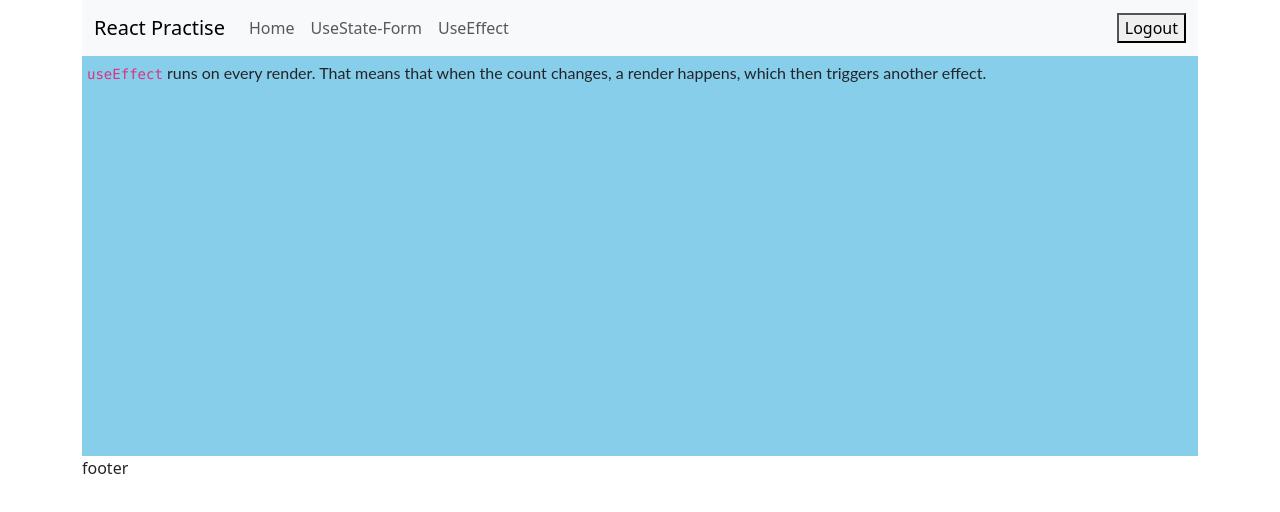
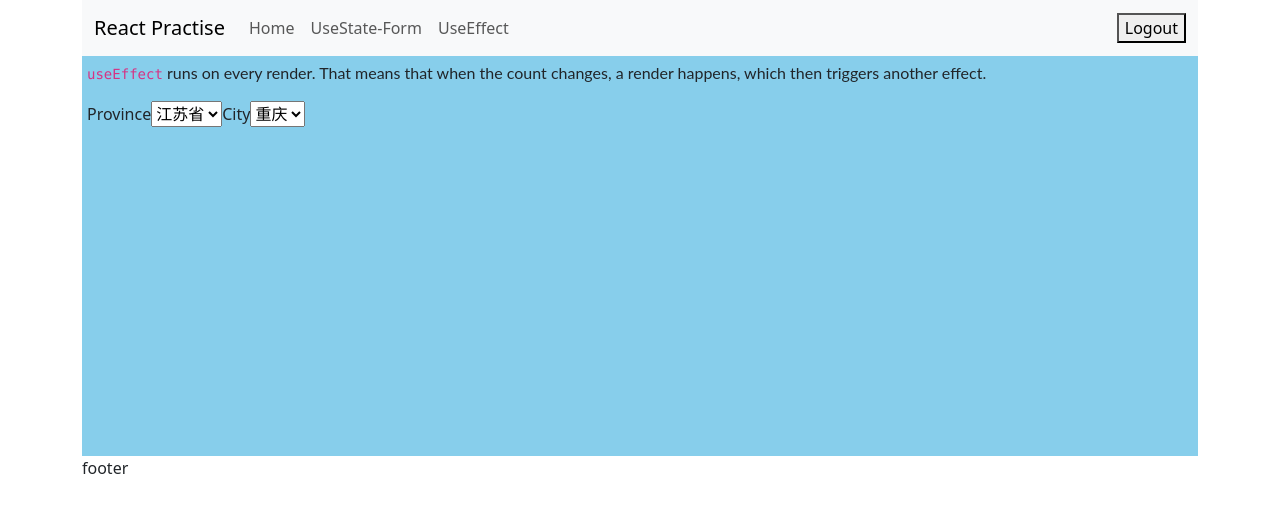
Before and after one commit to bernie-ning/react-starter, a React (Create React App) app: page /StepB in a window 1280 px wide. Shown: the top 512 px of the page. Built offline with nearby package versions, Linux system fonts and the light colour scheme.

Commit message:
2 files modified, 1 added

```diff
--- /dev/null
+++ b/src/pages/DropDownList.tsx
@@ -0,0 +1,18 @@
+import * as React from 'react';
+
+export default function DropDownList(props) {
+  return (
+    <>
+      <label htmlFor={props.labelId}>{props.labelName}</label>
+      <select
+        id={props.labelId}
+        value={props.selectedValue}
+        onChange={props.onChange}
+      >
+        {props.lovs.map((lov) => (
+          <option value={lov.code}>{lov.name}</option>
+        ))}
+      </select>
+    </>
+  );
+}
--- a/src/pages/StepA.tsx
+++ b/src/pages/StepA.tsx
@@ -60,6 +60,7 @@ export default function StepA() {
             value="man"
             id="man"
             name="gender"
+            checked
             onChange={handleChange}
           />
           <label htmlFor="man" className="col-sm-2 col-form-label">
--- a/src/pages/StepB.tsx
+++ b/src/pages/StepB.tsx
@@ -1,11 +1,57 @@
 import * as React from 'react';
+import DropDownList from './DropDownList';
 
 export default function StepB() {
+  const cityData = [
+    { code: 'sz', name: '深圳', provinceCode: 'gd' },
+    { code: 'gz', name: '广州', provinceCode: 'gd' },
+    { code: 'fs', name: '佛山', provinceCode: 'gd' },
+    { code: 'jm', name: '江门', provinceCode: 'gd' },
+    { code: 'zs', name: '中山', provinceCode: 'gd' },
+    { code: 'cd', name: '成都', provinceCode: 'sc' },
+    { code: 'dz', name: '达州', provinceCode: 'sc' },
+  ];
+
+  const [provinces, setProvinces] = React.useState([
+    { code: 'gd', name: '广东省' },
+    { code: 'js', name: '江苏省' },
+    { code: 'sc', name: '四川省' },
+  ]);
+
+  const [selectedProvince, setSelectedProvince] = React.useState('js');
+
+  const handleChange = (event) => {
+    console.log(event.target.value);
+    setSelectedProvince(event.target.value);
+    setCities(() =>
+      cityData.filter((x) => x.provinceCode == event.target.value)
+    );
+  };
+
+  const [cities, setCities] = React.useState([{ code: 'cq', name: '重庆' }]);
+
+  React.useEffect(() => {}, [selectedProvince]);
+
   return (
     <>
       <p>
-        <code>useEffect</code> runs on every render. That means that when the count changes, a render happens, which then triggers another effect.
+        <code>useEffect</code> runs on every render. That means that when the
+        count changes, a render happens, which then triggers another effect.
       </p>
+
+      <DropDownList
+        labelId="province"
+        labelName="Province"
+        lovs={provinces}
+        selectedValue={selectedProvince}
+        onChange={handleChange}
+      ></DropDownList>
+
+      <DropDownList
+        labelId="city"
+        labelName="City"
+        lovs={cities}
+      ></DropDownList>
     </>
   );
 }
```
